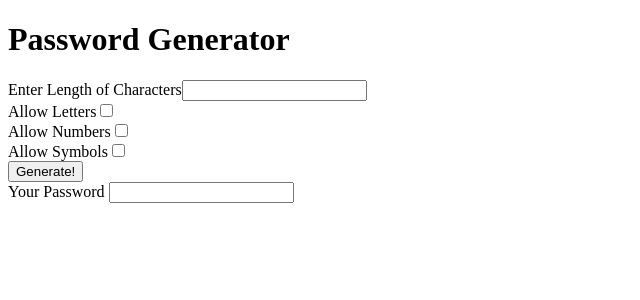
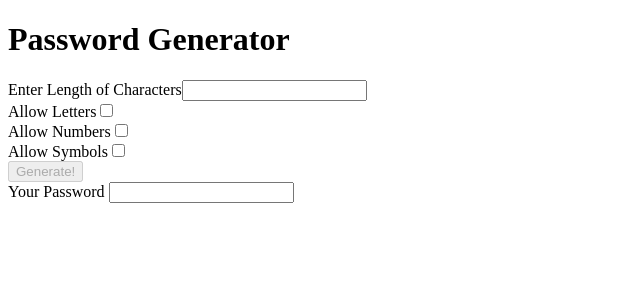
Before and after one commit to marcusungarette/angular-password-generator, an Angular app: page / in a window 1280 px wide. Shown: the top 300 px of the page, without its empty margins (0-640 px from the left). Built offline with nearby package versions, Linux system fonts and the light colour scheme.

Commit message:
Disable button Generate if fields are empty or unselected

```diff
--- a/src/app/app.component.html
+++ b/src/app/app.component.html
@@ -16,7 +16,14 @@
   <input (change)="onChangeUseSymbols()" type="checkbox" />
 </div>
 <div>
-  <button (click)="onButtonClick()">Generate!</button>
+  <button
+    [disabled]="
+      !(length && (includeLetters || includeNumbers || includeSymbols))
+    "
+    (click)="onButtonClick()"
+  >
+    Generate!
+  </button>
 </div>
 <div>
   <label>Your Password </label>
```
